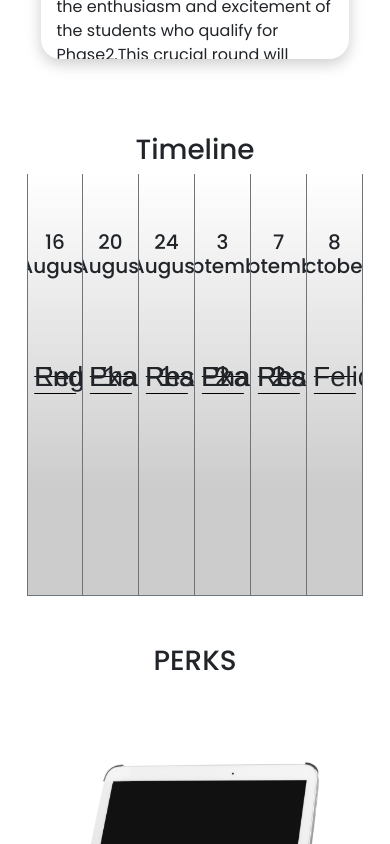
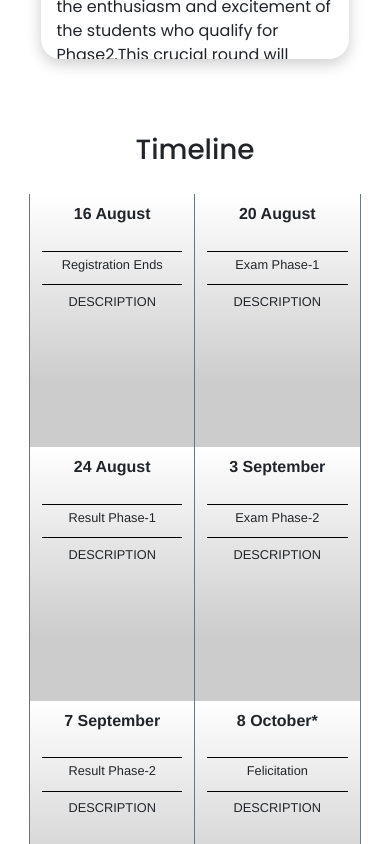
Before and after one commit to humayun-987/GuestRoomBookingSystem, a React (Create React App) app: page / in a window 390 px wide. Shown: the part 1840-2684 px from the top of the page. Built offline with nearby package versions, Linux system fonts and the light colour scheme.

Commit message:
Timeline improved + Responsive, Himanshu.

```diff
--- a/src/comp/Timeline/index.jsx
+++ b/src/comp/Timeline/index.jsx
@@ -1,13 +1,12 @@
 import React from 'react'
 import './style.css'
-import background from './bg-head.jpg'
 
 function Timeline() {
   return (
     <div>
         <section id="timeline">
-  <div class='row'>
-    <h1 className="col12 text-center">Timeline</h1>
+  <div class='row' id='items'>
+    <h1 class="col12 text-center pb-5" id='heading'>Timeline</h1>
   <div class="tl-item col-2 border-end border-start border-bottom border-secondary">
     <div className="tl-date">
         <h5 class="text-center">16 August</h5>
@@ -17,7 +16,7 @@ function Timeline() {
     </div>
 
     <div class="tl-content">
-      <h3 class="pt-5">Description</h3>
+      <h3 class="pt-5 text-center">Description</h3>
     </div>
   </div>
 
@@ -31,7 +30,7 @@ function Timeline() {
     </div>
 
     <div class="tl-content">
-      <h3 class="pt-5">Description</h3>
+      <h3 class="pt-5 text-center">Description</h3>
     </div>
 
   </div>
@@ -45,7 +44,7 @@ function Timeline() {
     </div>
 
     <div class="tl-content">
-      <h3 class="pt-5">Description</h3>
+      <h3 class="pt-5 text-center">Description</h3>
     </div>
 
   </div>
@@ -59,7 +58,7 @@ function Timeline() {
     </div>
 
     <div class="tl-content">
-      <h3 class="pt-5">Description</h3>
+      <h3 class="pt-5 text-center">Description</h3>
     </div>
 
   </div>
@@ -73,7 +72,7 @@ function Timeline() {
     </div>
 
     <div class="tl-content">
-      <h3 class="pt-5">Description</h3>
+      <h3 class="pt-5 text-center">Description</h3>
     </div>
 
   </div>
@@ -87,7 +86,7 @@ function Timeline() {
     </div>
 
     <div class="tl-content">
-      <h3 class="pt-5">Description</h3>
+      <h3 class="pt-5 text-center">Description</h3>
     </div>
 
   </div>
--- a/src/comp/Timeline/style.css
+++ b/src/comp/Timeline/style.css
@@ -4,8 +4,9 @@ body {
   line-height: 1.5;
 }
 
+@media only screen and (min-width: 769px){
 #timeline {
-    display: flex;
+  /* display: flex; */
   align: center;
 
   &:hover {
@@ -19,11 +20,12 @@ body {
     transform: translate3d(0, 0, 0);
     position: relative;
     /* width: 17%; */
+    /* border-radius: 0 0 10px 10px; */
     height: 50vh;
     min-height: 100px;
     overflow: hidden;
     transition: width 0.5s ease;
-    background: linear-gradient(to bottom, rgba(0,0,0,0) 0%,rgba(0,0,0,0.2) 75%);
+    background: linear-gradient(to bottom, rgba(0,0,0,0) 0%,rgba(0,0,0,0.3) 75%);
     &:before, &:after {
       transform: translate3d(0, 0, 0);
       content: '';
@@ -124,3 +126,147 @@ body {
     transform: translateX(-50%) translateY(-50%);
     z-index: 1;
   }
+}
+
+@media only screen and (max-width: 768px) and (min-width: 484px) {
+  #timeline {
+    padding: 0 !important;
+  }
+
+  #items {
+    flex-direction: row;
+    align-items: center;
+    justify-content: center;
+    /* justify-content: space-between; */
+    /* row-gap: 20px; */
+  }
+
+  #heading {
+    padding-bottom: 20px !important;
+  }
+
+  .tl-item {
+    position: relative;
+    width: 30%;
+    padding-top: 10px;
+    /* border-radius: 25px 25px 25px 25px; */
+    border-bottom-style: none !important;
+    height: 30vh;
+    min-height: 100px;
+    overflow: hidden;
+    background: linear-gradient(to bottom, rgba(0,0,0,0) 0%,rgba(0,0,0,0.2) 75%);
+  }
+
+  .tl-item:nth-child(5){
+    border-left-style: solid;
+    border-left-width: 1px;
+  }
+
+  .tl-content {
+    position: relative;
+    top: -5%;
+    text-align: center;
+    padding-top:0px;
+  }
+
+  .tl-content > h3 {
+    padding-top: 40px !important;
+    font-family: 'Pathway Gothic One',Helvetica Neue,Helvetica,Arial,sans-serif;
+    text-transform: uppercase;
+    font-size: 1rem;
+    font-weight: normal;
+  }
+
+  .tl-year {
+    position:relative;
+    top: 8%;
+    padding-top:5px;
+    border-top: 1px solid #000;
+    border-bottom: 1px solid #000;
+  }
+
+  .tl-year > p {
+    padding-top: 5px !important;
+    padding-bottom: 0px !important;
+    font-family: 'Pathway Gothic One',Helvetica Neue,Helvetica,Arial,sans-serif;
+    font-size: 1rem;
+    line-height: 0.5;
+  }
+}
+
+@media only screen and (max-width: 483px) {
+  #timeline {
+    padding: 0 !important;
+  }
+
+  #items {
+    flex-direction: row;
+    align-items: center;
+    justify-content: center;
+    /* justify-content: space-between; */
+    /* row-gap: 20px; */
+  }
+
+  #heading {
+    padding-bottom: 20px !important;
+  }
+
+  .tl-item {
+    position: relative;
+    width: 40%;
+    padding-top: 10px;
+    /* border-radius: 25px 25px 25px 25px; */
+    border-bottom-style: none !important;
+    height: 30vh;
+    min-height: 100px;
+    overflow: hidden;
+    background: linear-gradient(to bottom, rgba(0,0,0,0) 0%,rgba(0,0,0,0.2) 75%);
+  }
+
+  .tl-content {
+    position: relative;
+    top: -5%;
+    text-align: center;
+    padding-top:0px;
+  }
+
+  .tl-content > h3 {
+    padding-top: 40px !important;
+    font-family: 'Pathway Gothic One',Helvetica Neue,Helvetica,Arial,sans-serif;
+    text-transform: uppercase;
+    font-size: 0.8rem;
+    font-weight: normal;
+  }
+
+  .tl-year {
+    position:relative;
+    top: 8%;
+    padding-top:5px;
+    border-top: 1px solid #000;
+    border-bottom: 1px solid #000;
+  }
+
+  .tl-year > p {
+    padding-top: 5px !important;
+    padding-bottom: 0px !important;
+    font-family: 'Pathway Gothic One',Helvetica Neue,Helvetica,Arial,sans-serif;
+    font-size: 0.8rem;
+    line-height: 0.5;
+  }
+
+  .tl-date > h5 {
+    font-size: 1rem;
+    font-family: 'Pathway Gothic One',Helvetica Neue,Helvetica,Arial,sans-serif;
+    font-weight: bold;
+  }
+
+  .tl-item:nth-child(4){
+    border-left-style: solid;
+    border-left-width: 1px;
+  }
+
+  .tl-item:nth-child(6){
+    border-left-style: solid;
+    border-left-width: 1px;
+  }
+}
```
Also changed, not shown: 1 other file (tests, documents, lock files or other folders). Lines whose indentation alone changed are shown as unchanged.
